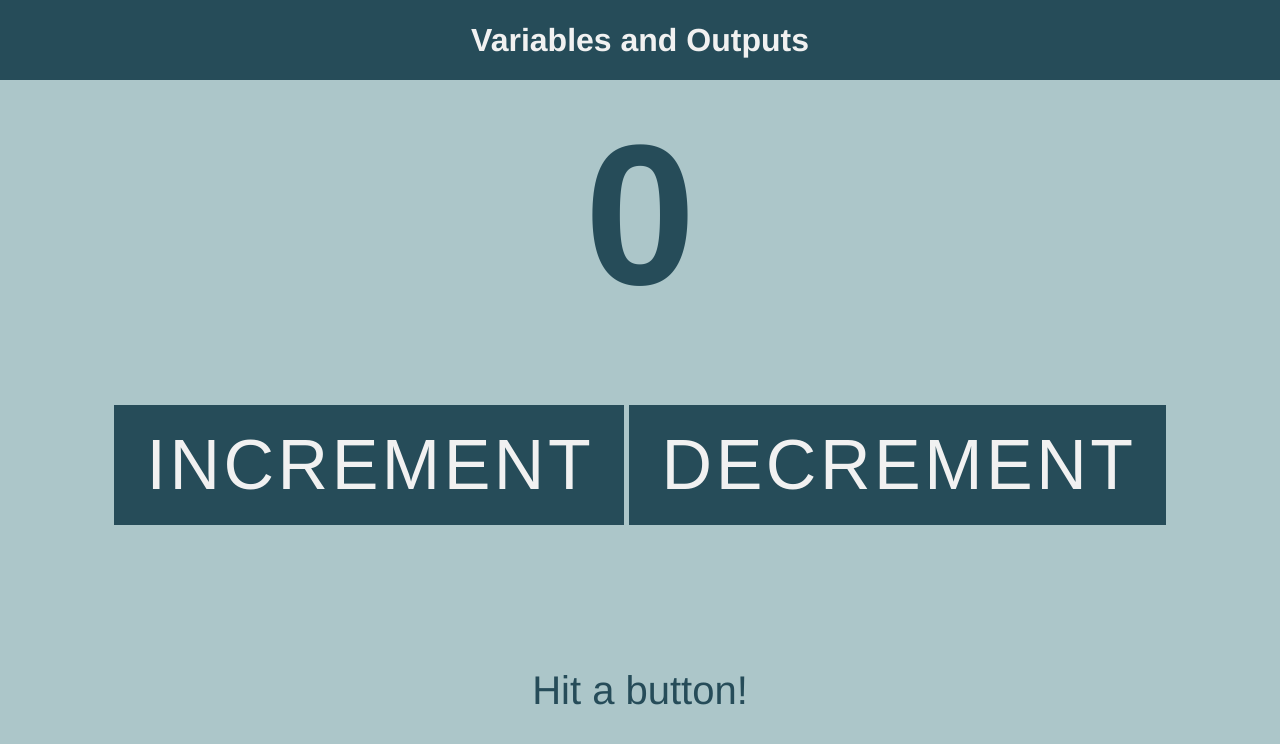
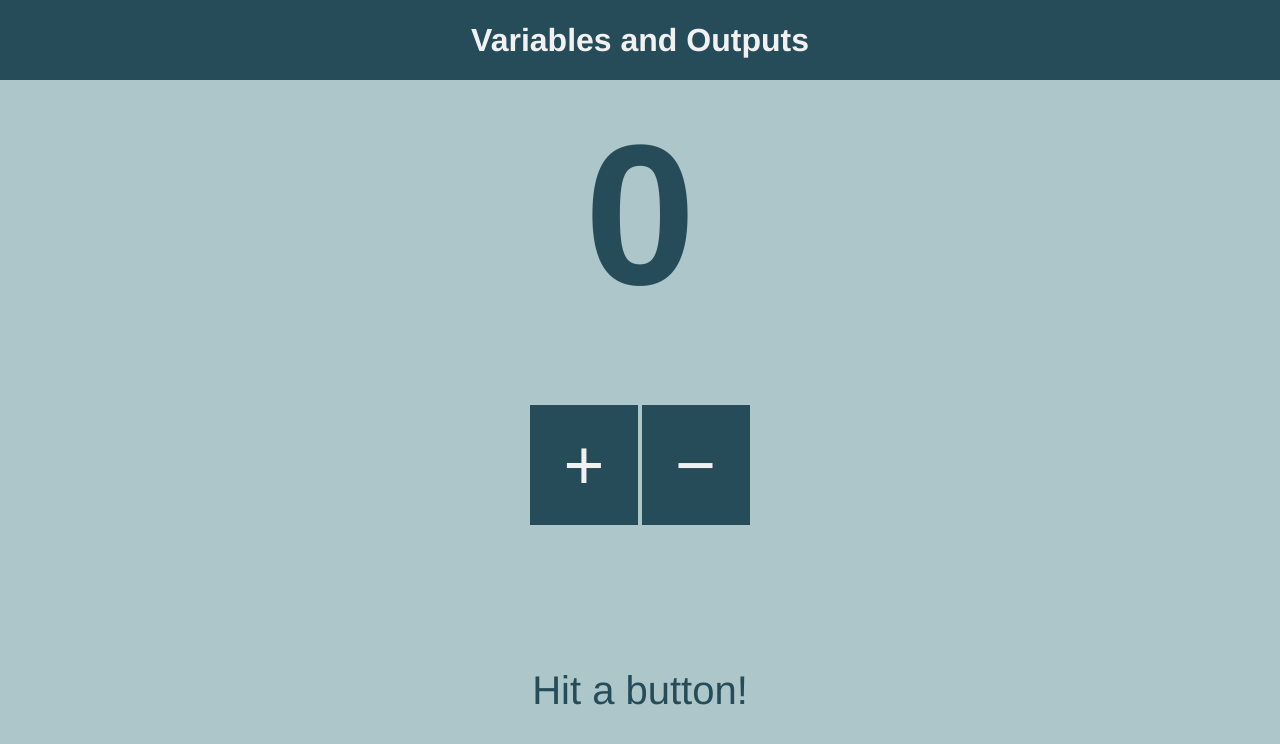
Before and after one commit to svdf18/variables-and-outputs, a plain HTML site: page index.html in a window 1280 px wide. Drawn offline with Linux system fonts and the light colour scheme.

Commit message:
Update index.html

```diff
--- a/index.html
+++ b/index.html
@@ -16,8 +16,8 @@
     <main>
         <p id="number">0</p>
         <section>
-            <button id="btn-increment">Increment</button>
-            <button id="btn-decrement">Decrement</button>
+            <button id="btn-increment">&plus;</button>
+            <button id="btn-decrement">&minus;</button>
         </section>
         <p id="message">Hit a button!</p>
     </main>
```
